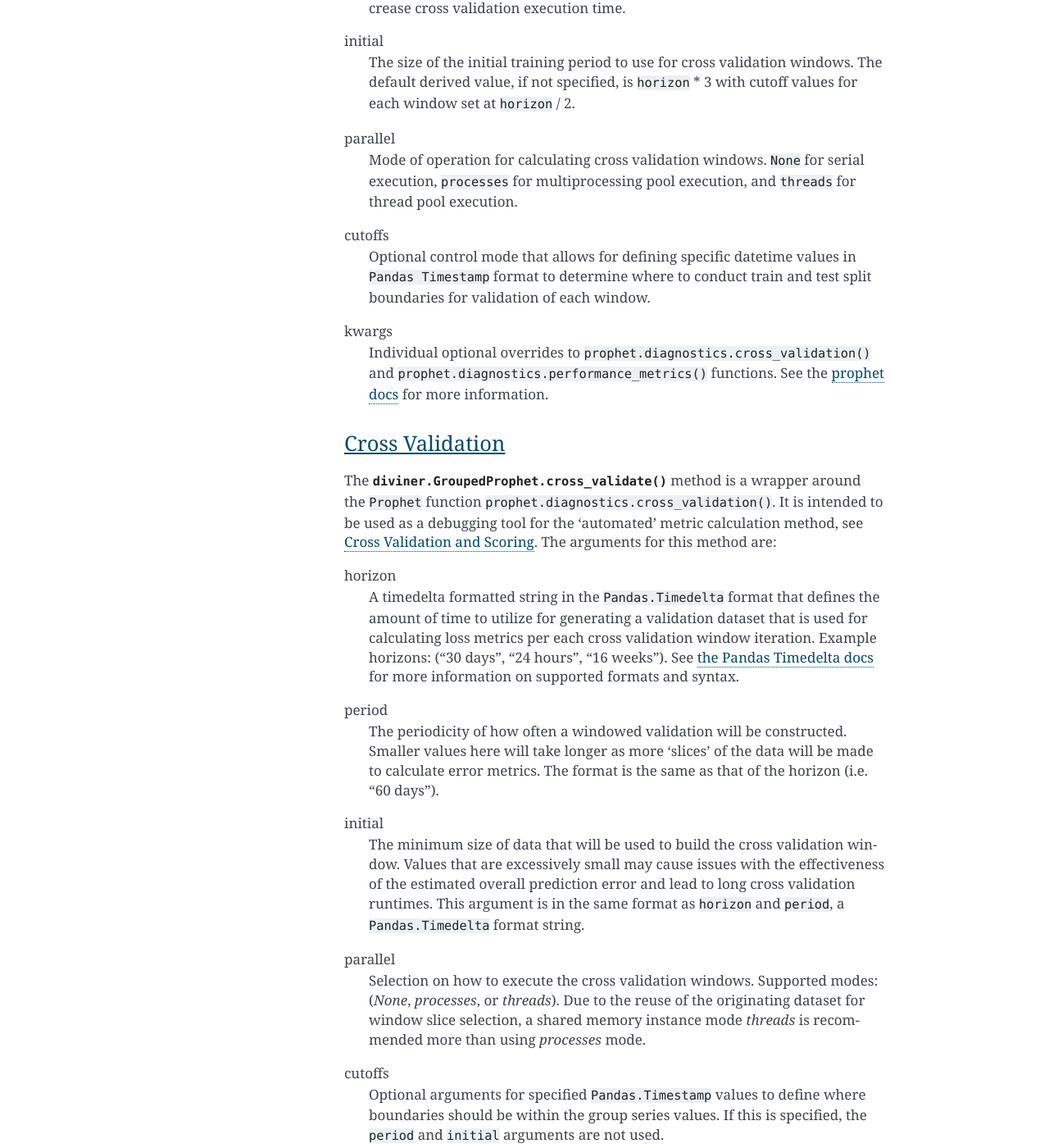
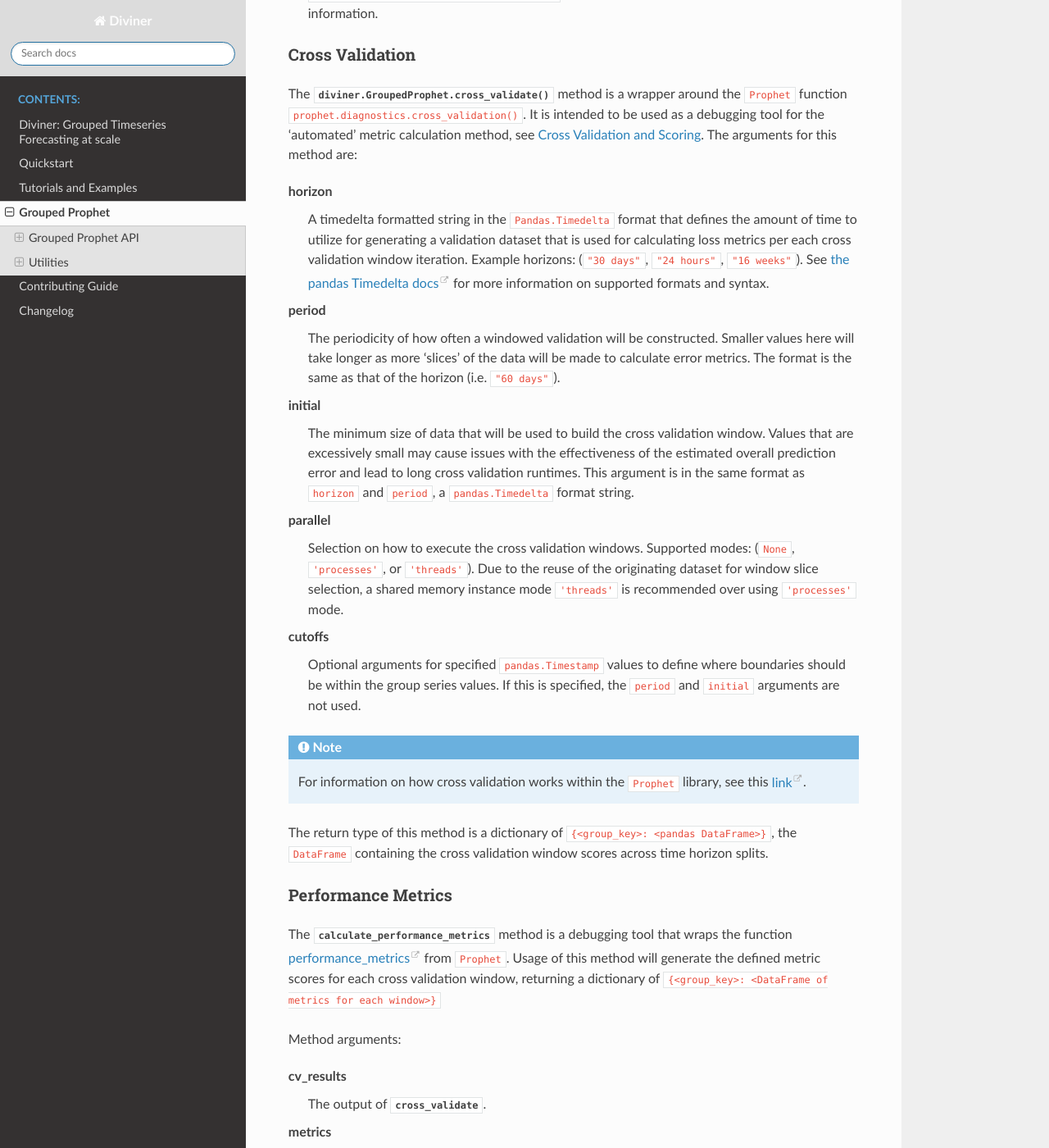
Before and after one commit to databricks/diviner, a Sphinx documentation site: the page built from docs/grouped_prophet.rst, in a window 1280 px wide and 1400 px high, scrolled down 7725 px. Shown: the whole window at 82% size. Built offline with Sphinx 7.4.7 and the Read the Docs theme 2.0.0, drawn with Linux system fonts in a browser that asks for light colours; some of the changed text lies outside the part shown.

Commit message:
address comments, apply theme, and create additional docs pages
Signed-off-by: Ben Wilson <benjamin.wilson@databricks.com>

```diff
--- a/dev-requirements.txt
+++ b/dev-requirements.txt
@@ -1,2 +1,3 @@
 pylint==2.11.1
 black==21.10b0
+sphinx_rtd_theme
--- /dev/null
+++ b/docs/changelog.rst
@@ -0,0 +1 @@
+.. include:: ../CHANGELOG.rst
--- a/docs/conf.py
+++ b/docs/conf.py
@@ -1,5 +1,3 @@
-import diviner.version
-
 # Configuration file for the Sphinx documentation builder.
 #
 # This file only contains a selection of the most common options. For a full
@@ -12,16 +10,18 @@ import diviner.version
 # add these directories to sys.path here. If the directory is relative to the
 # documentation root, use os.path.abspath to make it absolute, like shown here.
 #
-# import os
-# import sys
-# sys.path.insert(0, os.path.abspath('.'))
-
+import os
+import sys
+sys.path.insert(0, os.path.abspath('.'))
+sys.path.insert(0, os.path.abspath('../'))
 
 # -- Project information -----------------------------------------------------
 
 project = "Diviner"
 copyright = "Databricks Inc. All rights reserved."
 author = "Databricks"
+
+import diviner.version
 
 # The full version, including alpha/beta/rc tags
 release = diviner.version.VERSION
@@ -63,7 +63,15 @@ todo_include_todos = False
 # The theme to use for HTML and HTML Help pages.  See the documentation for
 # a list of builtin themes.
 #
-html_theme = 'alabaster'
+html_theme = 'sphinx_rtd_theme'
+
+html_theme_options = {
+    'display_version': True,
+    'prev_next_buttons_location': 'both',
+    'style_external_links': True,
+    'vcs_pageview_mode': 'blob',
+    'style_nav_header_background': 'gainsboro',
+}
 
 # Add any paths that contain custom static files (such as style sheets) here,
 # relative to this directory. They are copied after the builtin static files,
--- /dev/null
+++ b/docs/contributing.rst
@@ -0,0 +1 @@
+.. include:: ../CONTRIBUTING.rst
--- a/docs/grouped_prophet.rst
+++ b/docs/grouped_prophet.rst
@@ -20,8 +20,9 @@ these common use cases that rely on the `Prophet <https://facebook.github.io/pro
 
 Grouped Prophet API
 -------------------
-In order to create a ``GroupedProphet`` instance, there are no required attributes to define. Utilizing the default
-values will, as with the underlying ``Prophet`` library, utilize the default values to perform model fitting.
+In order to create a :py:class:`GroupedProphet <diviner.GroupedProphet>` instance, there are no required attributes to
+define. Utilizing the default values will, as with the underlying ``Prophet`` library, utilize the default values to
+perform model fitting.
 However, there are arguments that can be overridden which are pass-through values to the individual ``Prophet``
 instances that are created for each group. Since these are ``**kwargs`` entries, the names will be argument names for
 the respective arguments in ``Prophet``.
@@ -121,7 +122,7 @@ The frequency abbreviations that are allowed can be found
     being called. Setting this value to `0` will eliminate error estimates and will dramatically increase the speed of
     training, prediction, and cross validation.
 
-The return data structure for this method will be of a 'stacked' ``Pandas DataFrame``, consisting of the
+The return data structure for this method will be of a 'stacked' ``pandas`` ``DataFrame``, consisting of the
 grouping keys defined (in the order in which they were generated), the grouping columns, elements of the prediction
 values (deconstructed; e.g. 'weekly', 'yearly', 'daily' seasonality terms and the 'trend'), the date (datetime) values,
 and the prediction itself (labeled `yhat`).
@@ -307,11 +308,11 @@ For example, below is a sample of 3 groups' cross validation metrics.
 Method arguments:
 
 horizon
-    A ``Pandas.Timedelta`` string consisting of two parts: an integer and a periodicity. For example, if the training
+    A ``pandas.Timedelta`` string consisting of two parts: an integer and a periodicity. For example, if the training
     data is daily, consists of 5 years of data, and the end-use for the project is to predict 14 days of future values
     every week, a plausible horizon value might be ``"21 days"`` or ``"28 days"``.
     See `pandas documentation <https://pandas.pydata.org/docs/reference/api/pandas.Timedelta.html>`_ for information on
-    the allowable syntax and format for ``Pandas.Timedelta`` values.
+    the allowable syntax and format for ``pandas.Timedelta`` values.
 
 metrics
     A list of metrics that will be calculated following the back-testing cross validation. By default, all of the
@@ -337,11 +338,11 @@ initial
     specified, is ``horizon`` * 3 with cutoff values for each window set at ``horizon`` / 2.
 
 parallel
-    Mode of operation for calculating cross validation windows. ``None`` for serial execution, ``processes`` for
-    multiprocessing pool execution, and ``threads`` for thread pool execution.
+    Mode of operation for calculating cross validation windows. ``None`` for serial execution, ``'processes'`` for
+    multiprocessing pool execution, and ``'threads'`` for thread pool execution.
 
 cutoffs
-    Optional control mode that allows for defining specific datetime values in ``Pandas Timestamp`` format to determine
+    Optional control mode that allows for defining specific datetime values in ``pandas.Timestamp`` format to determine
     where to conduct train and test split boundaries for validation of each window.
 
 kwargs
@@ -353,7 +354,7 @@ kwargs
 
 Cross Validation
 ^^^^^^^^^^^^^^^^
-The :py:meth:`diviner.GroupedProphet.cross_validate()` method is a wrapper around the ``Prophet`` function
+The :py:meth:`diviner.GroupedProphet.cross_validate` method is a wrapper around the ``Prophet`` function
 ``prophet.diagnostics.cross_validation()``. It is intended to be used as a debugging tool for the 'automated' metric
 calculation method, see :ref:`Cross Validation and Scoring <cv_score>`. The arguments for this
 method are:
@@ -361,41 +362,41 @@ method are:
 horizon
     A timedelta formatted string in the ``Pandas.Timedelta`` format that defines the amount of time to utilize
     for generating a validation dataset that is used for calculating loss metrics per each cross validation window
-    iteration. Example horizons: ("30 days", "24 hours", "16 weeks"). See
-    `the Pandas Timedelta docs <https://pandas.pydata.org/docs/reference/api/pandas.Timedelta.html>`_ for more
+    iteration. Example horizons: (``"30 days"``, ``"24 hours"``, ``"16 weeks"``). See
+    `the pandas Timedelta docs <https://pandas.pydata.org/docs/reference/api/pandas.Timedelta.html>`_ for more
     information on supported formats and syntax.
 
 period
     The periodicity of how often a windowed validation will be constructed. Smaller values here will take longer as
     more 'slices' of the data will be made to calculate error metrics. The format is the same as that of the horizon
-    (i.e. "60 days").
+    (i.e. ``"60 days"``).
 
 initial
     The minimum size of data that will be used to build the cross validation window. Values that are excessively small
     may cause issues with the effectiveness of the estimated overall prediction error and lead to long cross validation
-    runtimes. This argument is in the same format as ``horizon`` and ``period``, a ``Pandas.Timedelta`` format string.
+    runtimes. This argument is in the same format as ``horizon`` and ``period``, a ``pandas.Timedelta`` format string.
 
 parallel
-    Selection on how to execute the cross validation windows. Supported modes: (`None`, `processes`, or `threads`).
-    Due to the reuse of the originating dataset for window slice selection, a shared memory instance mode `threads` is
-    recommended more than using `processes` mode.
+    Selection on how to execute the cross validation windows. Supported modes: (``None``, ``'processes'``, or
+    ``'threads'``). Due to the reuse of the originating dataset for window slice selection, a shared memory instance
+    mode ``'threads'`` is recommended over using ``'processes'`` mode.
 
 cutoffs
-    Optional arguments for specified ``Pandas.Timestamp`` values to define where boundaries should be within
+    Optional arguments for specified ``pandas.Timestamp`` values to define where boundaries should be within
     the group series values. If this is specified, the ``period`` and ``initial`` arguments are not used.
 
 .. note:: For information on how cross validation works within the ``Prophet`` library, see this
     `link <https://facebook.github.io/prophet/docs/diagnostics.html#cross-validation>`_.
 
-The return type of this method is a dictionary of ``{<group_key>: <Pandas DataFrame>}``, the ``DataFrame`` containing
+The return type of this method is a dictionary of ``{<group_key>: <pandas DataFrame>}``, the ``DataFrame`` containing
 the cross validation window scores across time horizon splits.
 
 Performance Metrics
 ^^^^^^^^^^^^^^^^^^^
-The :py:meth:`calculate_performance_metrics <diviner.GroupedProphet.calculate_performance_metrics>` method is a debugging tool that wraps the
-function :py:meth:`performance_metrics <https://facebook.github.io/prophet/docs/diagnostics.html>`_ from ``Prophet``. Usage of this method will generate
-the defined metric scores for each cross validation window, returning a dictionary of
-``{<group_key>: <DataFrame of metrics for each window>}``
+The :py:meth:`calculate_performance_metrics <diviner.GroupedProphet.calculate_performance_metrics>` method is a
+debugging tool that wraps the function `performance_metrics <https://facebook.github.io/prophet/docs/diagnostics.html>`_
+from ``Prophet``. Usage of this method will generate the defined metric scores for each cross validation window,
+returning a dictionary of ``{<group_key>: <DataFrame of metrics for each window>}``
 
 Method arguments:
 
--- a/docs/index.rst
+++ b/docs/index.rst
@@ -13,7 +13,7 @@ To get started with Diviner, see the quickstart guide (:ref:`quickstart`).
 
 Individual forecasting library API guides can be found here:
 
-* :ref:`Grouped Prophet API<grouped_prophet>`
+* :ref:`Grouped Prophet API <grouped_prophet>`
 
 Examples of each of the wrapped forecasting libraries can be found :ref:`here<tutorials-and-examples>`.
 
@@ -21,6 +21,9 @@ Examples of each of the wrapped forecasting libraries can be found :ref:`here<tu
    :maxdepth: 2
    :caption: Contents:
 
+   readme
    quickstart
    tutorials-and-examples/index
    grouped_prophet
+   contributing
+   changelog
--- /dev/null
+++ b/docs/readme.rst
@@ -0,0 +1 @@
+.. include:: ../README.rst
--- a/docs/tutorials-and-examples/index.rst
+++ b/docs/tutorials-and-examples/index.rst
@@ -6,4 +6,4 @@ The links below will direct you to tutorials and examples of how to use Diviner
 
 * Grouped Prophet
     * `Script <https://github.com/databricks/diviner/tree/main/examples/grouped_prophet_example.py>`_
-    * `Jupyter Notebook <https://github.com/diviner/tree/main/examples/grouped_prophet_example_jupyter.ipynb>`_
+    * `Jupyter Notebook <https://github.com/databricks/diviner/tree/main/examples/grouped_prophet_example_jupyter.ipynb>`_
```
Also changed, not shown: CHANGELOG.rst (added, +8 -0 lines), CONTRIBUTING.md (deleted, +0 -73 lines), CONTRIBUTING.rst (added, +94 -0 lines), README.rst (+10 -14 lines), docs/quickstart.rst (+7 -8 lines), 1 other file.
